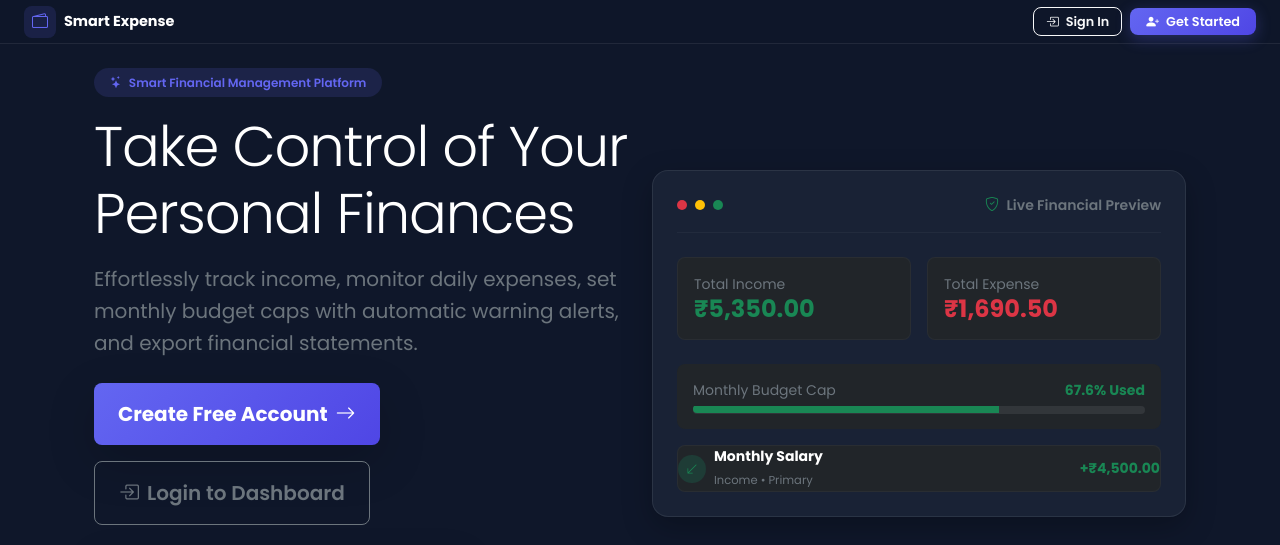
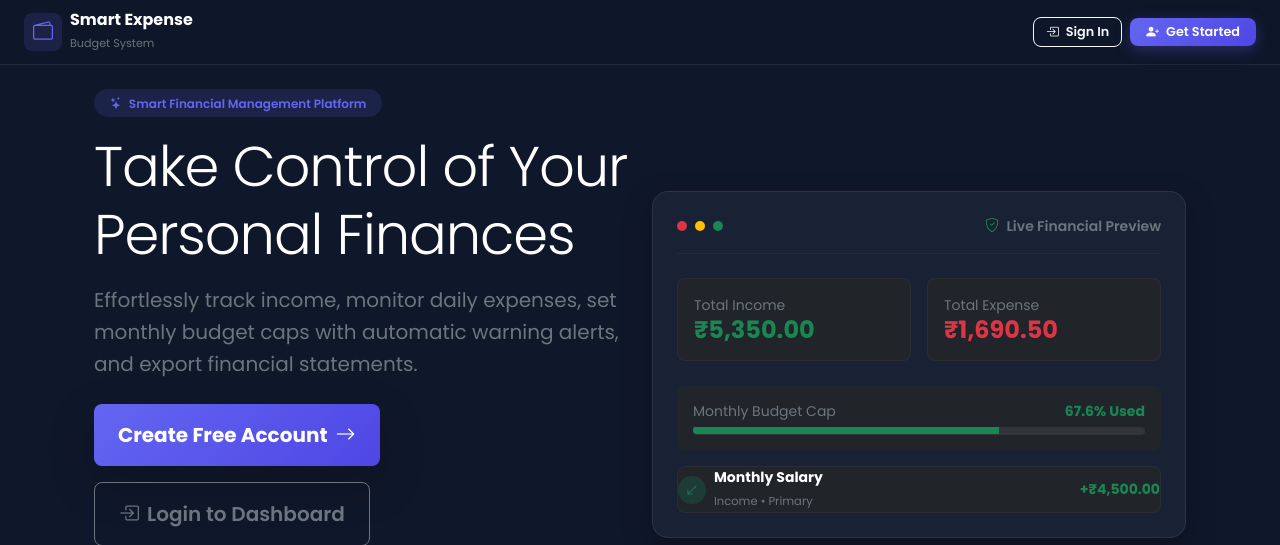
Before and after one commit to Mrutunjaya-Muduli/Expense-Tracker, a Django app: page / in a window 1280 px wide. Shown: the top 545 px of the page. Run offline with Django 5.2, Linux system fonts and the light colour scheme.

Commit message:
Adjust navbar to standard balanced height (60px min-height)

```diff
--- a/static/css/custom.css
+++ b/static/css/custom.css
@@ -97,7 +97,7 @@ h1, h2, h3, h4, h5, h6, .fw-bold, .fw-extrabold, .display-4, .stat-card h3, .btn
     transition: margin-left 0.3s ease;
 }
 
-/* Fixed/Sticky Top Navbar Settle Design (Full Device Width & Ultra Slim Height) */
+/* Fixed/Sticky Top Navbar Settle Design (Full Device Width & Balanced Height) */
 .navbar-glass {
     position: sticky;
     top: 0;
@@ -116,9 +116,9 @@ h1, h2, h3, h4, h5, h6, .fw-bold, .fw-extrabold, .display-4, .stat-card h3, .btn
     border-radius: 0 !important;
     box-shadow: none !important;
     margin: 0 !important;
-    padding-top: 0.25rem !important;
-    padding-bottom: 0.25rem !important;
-    min-height: 44px;
+    padding-top: 0.65rem !important;
+    padding-bottom: 0.65rem !important;
+    min-height: 60px;
 }
 
 @media (max-width: 991.98px) {
--- a/templates/home.html
+++ b/templates/home.html
@@ -4,34 +4,35 @@
 {% block title %}Smart Expense Tracker & Budget Management System{% endblock %}
 
 {% block auth_content %}
-<!-- Navigation Header for Home Page (Full 100% Device Width & Ultra Slim Height) -->
-<nav class="navbar navbar-expand-lg py-1 mb-3 sticky-top navbar-glass">
+<!-- Navigation Header for Home Page (Full 100% Device Width & Standard Height) -->
+<nav class="navbar navbar-expand-lg py-2 mb-4 sticky-top navbar-glass">
     <div class="container-fluid px-3 px-md-4">
         <a href="{% url 'home' %}" class="d-flex align-items-center text-decoration-none gap-2 me-3">
-            <div class="rounded-3 bg-indigo-glow p-1 d-flex align-items-center justify-content-center" style="width:32px; height:32px;">
-                <i class="bi bi-wallet2 text-indigo fs-6"></i>
+            <div class="rounded-3 bg-indigo-glow p-1.5 d-flex align-items-center justify-content-center" style="width:38px; height:38px;">
+                <i class="bi bi-wallet2 text-indigo fs-5"></i>
             </div>
             <div>
-                <h6 class="fw-bold text-white mb-0" style="font-size: 0.9rem;">Smart Expense</h6>
+                <h6 class="fw-bold text-white mb-0">Smart Expense</h6>
+                <small class="text-secondary" style="font-size: 0.7rem;">Budget System</small>
             </div>
         </a>
 
-        <!-- Section Navigation Links with Icons (Ultra Slim) -->
+        <!-- Section Navigation Links with Icons -->
         {% if request.user.is_authenticated %}
-            <div class="d-none d-lg-flex align-items-center gap-1 mx-auto bg-dark bg-opacity-60 px-2 py-0.5 rounded-pill border border-secondary border-opacity-10 shadow-sm" style="max-width: fit-content;">
-                <a href="{% url 'dashboard' %}" class="btn btn-sm btn-link text-secondary text-decoration-none px-2 py-0.5 rounded-pill" style="font-size: 0.8rem;">
+            <div class="d-none d-lg-flex align-items-center gap-1 mx-auto bg-dark bg-opacity-60 px-2.5 py-1 rounded-pill border border-secondary border-opacity-10 shadow-sm" style="max-width: fit-content;">
+                <a href="{% url 'dashboard' %}" class="btn btn-sm btn-link text-secondary text-decoration-none px-2.5 py-1 rounded-pill small">
                     <i class="bi bi-speedometer2 me-1 text-indigo"></i> Dashboard
                 </a>
-                <a href="{% url 'income_list' %}" class="btn btn-sm btn-link text-secondary text-decoration-none px-2 py-0.5 rounded-pill" style="font-size: 0.8rem;">
+                <a href="{% url 'income_list' %}" class="btn btn-sm btn-link text-secondary text-decoration-none px-2.5 py-1 rounded-pill small">
                     <i class="bi bi-arrow-down-left-circle me-1 text-success"></i> Income
                 </a>
-                <a href="{% url 'expense_list' %}" class="btn btn-sm btn-link text-secondary text-decoration-none px-2 py-0.5 rounded-pill" style="font-size: 0.8rem;">
+                <a href="{% url 'expense_list' %}" class="btn btn-sm btn-link text-secondary text-decoration-none px-2.5 py-1 rounded-pill small">
                     <i class="bi bi-arrow-up-right-circle me-1 text-danger"></i> Expenses
                 </a>
-                <a href="{% url 'budget_list' %}" class="btn btn-sm btn-link text-secondary text-decoration-none px-2 py-0.5 rounded-pill" style="font-size: 0.8rem;">
+                <a href="{% url 'budget_list' %}" class="btn btn-sm btn-link text-secondary text-decoration-none px-2.5 py-1 rounded-pill small">
                     <i class="bi bi-pie-chart me-1 text-warning"></i> Budget
                 </a>
-                <a href="{% url 'reports' %}" class="btn btn-sm btn-link text-secondary text-decoration-none px-2 py-0.5 rounded-pill" style="font-size: 0.8rem;">
+                <a href="{% url 'reports' %}" class="btn btn-sm btn-link text-secondary text-decoration-none px-2.5 py-1 rounded-pill small">
                     <i class="bi bi-file-earmark-bar-graph me-1 text-cyan"></i> Reports
                 </a>
             </div>
@@ -39,16 +40,16 @@
 
         <div class="d-flex align-items-center gap-2 ms-auto">
             {% if request.user.is_authenticated %}
-                <a href="{% url 'dashboard' %}" class="btn btn-sm btn-primary-gradient px-2.5 py-1 rounded-3 fw-semibold small d-none d-sm-inline-flex align-items-center gap-1" style="font-size: 0.8rem;">
+                <a href="{% url 'dashboard' %}" class="btn btn-sm btn-primary-gradient px-3 py-1.5 rounded-3 fw-semibold small d-none d-sm-inline-flex align-items-center gap-1">
                     <i class="bi bi-speedometer2 me-1"></i> Dashboard
                 </a>
                 <!-- User Profile Avatar & Dropdown -->
                 <div class="dropdown ms-1">
                     <a href="#" class="d-flex align-items-center text-white text-decoration-none dropdown-toggle gap-2" id="homeUserDropdown" data-bs-toggle="dropdown" aria-expanded="false">
                         {% if user.profile.avatar %}
-                            <img src="{{ user.profile.avatar.url }}" alt="{{ user.username }}" class="avatar-img" style="width:32px; height:32px;">
+                            <img src="{{ user.profile.avatar.url }}" alt="{{ user.username }}" class="avatar-img" style="width:38px; height:38px;">
                         {% else %}
-                            <div class="avatar-img bg-indigo-glow d-flex align-items-center justify-content-center fw-bold" style="width:32px; height:32px; font-size: 0.8rem;">
+                            <div class="avatar-img bg-indigo-glow d-flex align-items-center justify-content-center fw-bold" style="width:38px; height:38px; font-size: 0.9rem;">
                                 {{ user.username|first|upper }}
                             </div>
                         {% endif %}
--- a/templates/navbar.html
+++ b/templates/navbar.html
@@ -1,4 +1,4 @@
-<nav class="navbar navbar-expand-lg py-1 mb-3 sticky-top navbar-glass">
+<nav class="navbar navbar-expand-lg py-2 mb-4 sticky-top navbar-glass">
     <div class="container-fluid px-3 px-lg-4">
         <button class="btn btn-outline-secondary d-lg-none me-3" type="button" id="sidebarToggle">
             <i class="bi bi-list fs-5"></i>
```
